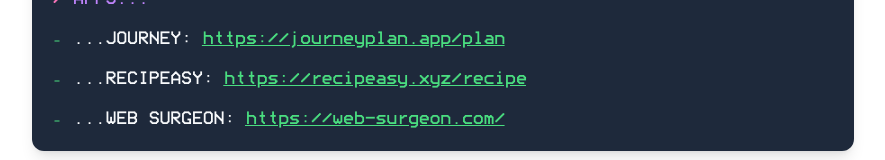
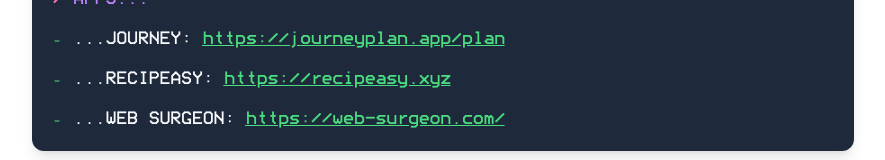
Before and after one commit to KylerD/Kyle.wtf, a Next.js app: page / in a window 1280 px wide. Shown: the part 603-763 px from the top of the page, without its empty margins (197-1082 px from the left). Built offline with nearby package versions, Linux system fonts and the light colour scheme.

Commit message:
Update index.tsx

```diff
--- a/pages/index.tsx
+++ b/pages/index.tsx
@@ -206,7 +206,7 @@
                         </svg>
                         <p className="font-['terminal'] flex flex-row">
                           ...RECIPEASY: <span className='text-green-400 underline'>
-                            <a href='https://recipeasy.xyz/recipe' target="_blank">https://recipeasy.xyz/recipe</a>
+                            <a href='https://recipeasy.xyz' target="_blank">https://recipeasy.xyz</a>
                           </span>
                         </p>
                       </div>
```
